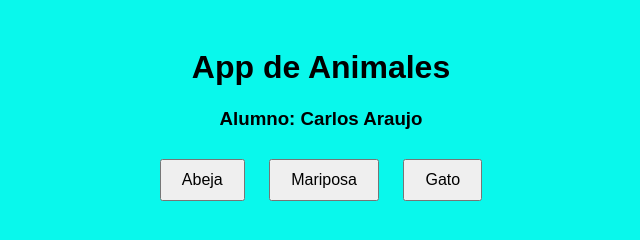
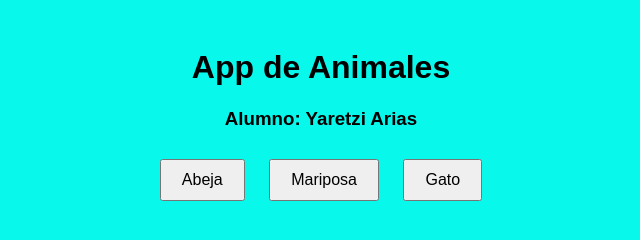
Before and after one commit to ivonnehernandez2606-art/animales_app, a plain HTML site: page index.html in a window 1280 px wide. Shown: the full height of the page, 319-959 px from the left. Drawn offline with Linux system fonts and the light colour scheme.

Commit message:
Update student name in index.html

```diff
--- a/index.html
+++ b/index.html
@@ -55,7 +55,7 @@ function mostrarPantalla(id){
 
 <div id="menu" class="pantalla activa">
     <h1>App de Animales</h1>
-    <h3>Alumno: Carlos Araujo</h3>
+    <h3>Alumno: Yaretzi Arias</h3>
 
     <button onclick="mostrarPantalla('abeja')">Abeja</button>
     <button onclick="mostrarPantalla('mariposa')">Mariposa</button>
```
